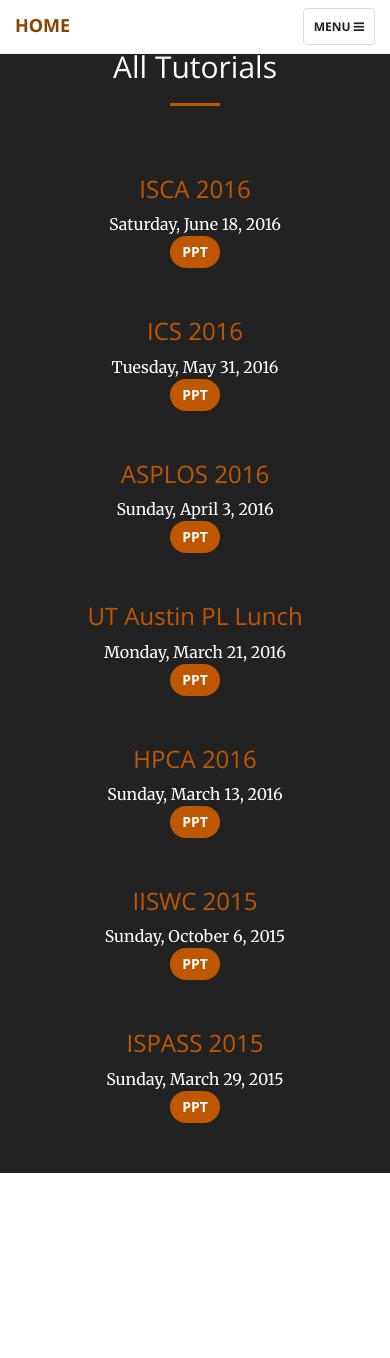
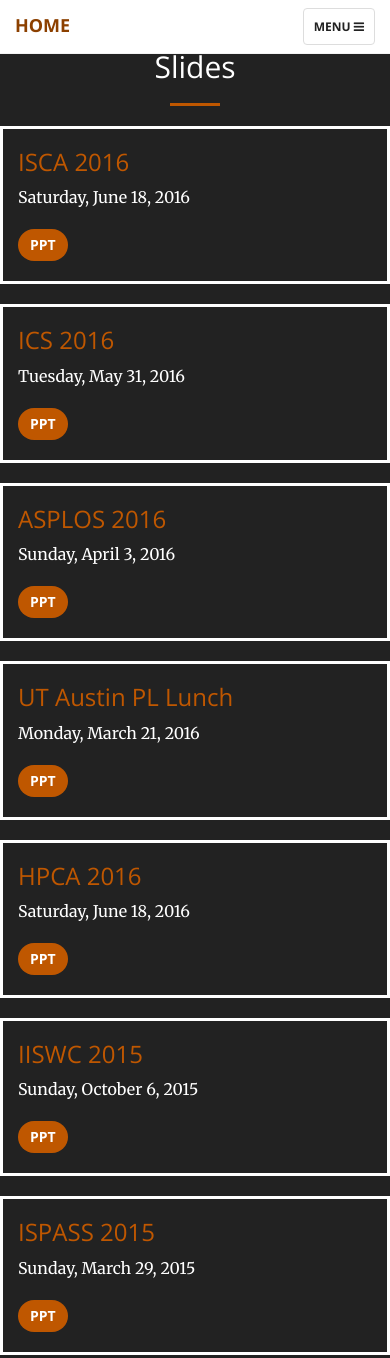
Before and after one commit to Trinity-at-UT/Intel-SAE-Website, a website: page ppts.html in a window 390 px wide. Before the commit the page ends 1173 px from the top, so only its background shows below. Drawn offline with nearby package versions, Linux system fonts and the light colour scheme.

```diff
--- a/less/creative.less
+++ b/less/creative.less
@@ -174,7 +174,7 @@
     min-height: auto;
     .background-cover;
     background-position: center;
-    background-image: linear-gradient(rgba(0, 0, 0, 0.8), rgba(0, 0, 0, 0.8)), url('../img/intel-bg-ut.png');
+    background-image: linear-gradient(rgba(0, 0, 0, 0.8), rgba(0, 0, 0, 0.8)), url('../img/bg.jpg');
     text-align: center;
     color: white;
     .header-content {
--- a/ppts.html
+++ b/ppts.html
@@ -74,71 +74,81 @@
         <!-- /.container-fluid -->
     </nav>
 
-    <section class="no-padding" id="tutorials">
+    <section class="no-padding" id="videos">
         <aside class="bg-dark">
         <div class="container">
             <div class="row">
                 <div class="col-lg-12 text-center">
-                    <h2 class="section-heading">All Tutorials</h2>
+                    <h2 class="section-heading">Slides</h2>
                     <hr class="primary">
                 </div>
             </div>
         </div>
         <div class="container">
-            <div class="row">
-                <div class="col-lg-3 col-md-6 text-center">
-                    <div class="service-box">
+            <div class="row" style="border-style: solid;">
+                <div class="col-sm-12">
+                    <h3><ISCA 2016></h3>
                     <a href="http://isca2016.eecs.umich.edu/"><h3>ISCA 2016</h3></a>
                     <p>Saturday, June 18, 2016</p>
-                        <a class="btn btn-primary" href="img/ppts/simics_sae_isca_v2.pptx">PPT</a>
+                    <p><a class="btn btn-primary" href="img/ppts/simics_sae_isca_v2.pptx">PPT</a></p>
                 </div>
             </div>
-                <div class="col-lg-3 col-md-6 text-center">
-                    <div class="service-box">
+            <p></p>
+            <div class="row" style="border-style: solid;">
+                <div class="col-sm-12">
+                    <h3><ISCA 2016></h3>
                     <a href="http://ics16.bilkent.edu.tr/"><h3>ICS 2016</h3></a>
                     <p>Tuesday, May 31, 2016</p>
-                        <a class="btn btn-primary" href="img/ppts/IntelSAE_ICS16_final_nd.pptx">PPT</a>
+                    <p><a class="btn btn-primary" href="img/ppts/IntelSAE_ICS16_final_nd.pptx">PPT</a></p>
                 </div>
             </div>
-                <div class="col-lg-3 col-md-6 text-center">
-                    <div class="service-box">
+            <p></p>
+            <div class="row" style="border-style: solid;">
+                <div class="col-sm-12">
+                    <h3><ISCA 2016></h3>
                     <a href="http://www.ece.cmu.edu/calcm/asplos2016/"><h3>ASPLOS 2016</h3></a>
                     <p>Sunday, April 3, 2016</p>
-                        <a class="btn btn-primary" href="img/ppts/simics_sae_asplos_v2.pptx">PPT</a>
+                    <p><a class="btn btn-primary" href="img/ppts/simics_sae_asplos_v2.pptx">PPT</a></p>
                 </div>
             </div>
-                <div class="col-lg-3 col-md-6 text-center">
-                    <div class="service-box">
+            <p></p>
+            <div class="row" style="border-style: solid;">
+                <div class="col-sm-12">
+                    <h3><ISCA 2016></h3>
                     <a href="https://apps.cs.utexas.edu/calendar/events/255092"><h3>UT Austin PL Lunch</h3></a>
                     <p>Monday, March 21, 2016</p>
-                        <a class="btn btn-primary" href="img/ppts/UTAustin_PLLunch.pptx">PPT</a>
+                    <p><a class="btn btn-primary" href="img/ppts/UTAustin_PLLunch.pptx">PPT</a></p>
+                </div>
+            </div>
+            <p></p>
+            <div class="row" style="border-style: solid;">
+                <div class="col-sm-12">
+                    <h3><ISCA 2016></h3>
+                    <a href="http://hpca22.site.ac.upc.edu/"><h3>HPCA 2016</h3></a>
+                    <p>Saturday, June 18, 2016</p>
+                    <p><a class="btn btn-primary" href="img/ppts/simics_sae_hpca_v5.pptx">PPT</a></p>
+                </div>
+            </div>
+            <p></p>
+            <div class="row" style="border-style: solid;">
+                <div class="col-sm-12">
+                    <h3><ISCA 2016></h3>
+                    <a href="http://iiswc.org/iiswc2015/index.html"><h3>IISWC 2015</h3></a>
+                    <p>Sunday, October 6, 2015</p>
+                    <p><a class="btn btn-primary" href="img/ppts/simics_sae_iiswc15.pdf">PPT</a></p>
+                </div>
+            </div>
+            <p></p>
+            <div class="row" style="border-style: solid;">
+                <div class="col-sm-12">
+                    <h3><ISCA 2016></h3>
+                    <a href="http://ispass.org/ispass2015/"><h3>ISPASS 2015</h3></a>
+                    <p>Sunday, March 29, 2015</p>
+                    <p><a class="btn btn-primary" href="img/ppts/simics_sae_ispass15_v7.pdf">PPT</a></p>
                 </div>
             </div>
         </div>
-            <div class="row">
-                <div class="col-lg-3 col-md-6 text-center">
-                    <div class="service-box">
-                        <a href="http://hpca22.site.ac.upc.edu/"><h3>HPCA 2016</h3></a>
-                        <p>Sunday, March 13, 2016</p>
-                        <a class="btn btn-primary" href="img/ppts/simics_sae_hpca_v5.pptx">PPT</a>
-                    </div>
-                </div>
-                <div class="col-lg-3 col-md-6 text-center">
-                    <div class="service-box">
-                        <a href="http://iiswc.org/iiswc2015/index.html"><h3>IISWC 2015</h3></a>
-                        <p>Sunday, October 6, 2015</p>
-                        <a class="btn btn-primary" href="img/ppts/simics_sae_iiswc15.pdf">PPT</a>
-                    </div>
-                </div>
-                <div class="col-lg-3 col-md-6 text-center">
-                    <div class="service-box">
-                        <a href="http://ispass.org/ispass2015/"><h3>ISPASS 2015</h3></a>
-                        <p>Sunday, March 29, 2015</p>
-                        <a class="btn btn-primary" href="img/ppts/simics_sae_ispass15_v7.pdf">PPT</a>
-                    </div>
-                </div>
-            </div>
-        </div>
+        </aside>
     </section>
 
     <!-- jQuery -->
```
Also changed, not shown: index.html (+12 -11 lines), css/creative.css, css/creative.min.css, img/bg.jpg (added), img/bg3.jpg (added), img/bg4.jpg (added), 1 other file. Lines whose indentation alone changed are shown as unchanged.
